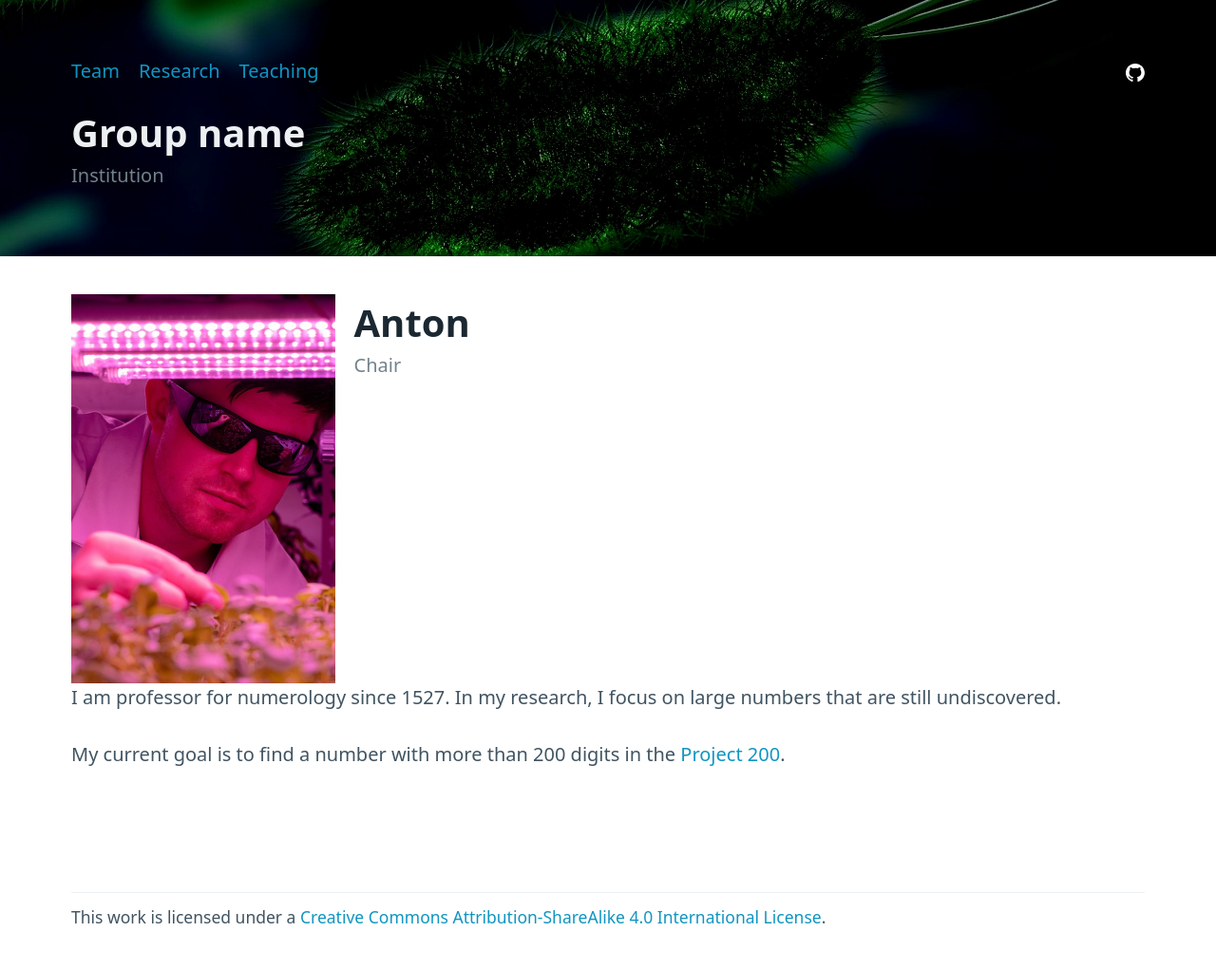
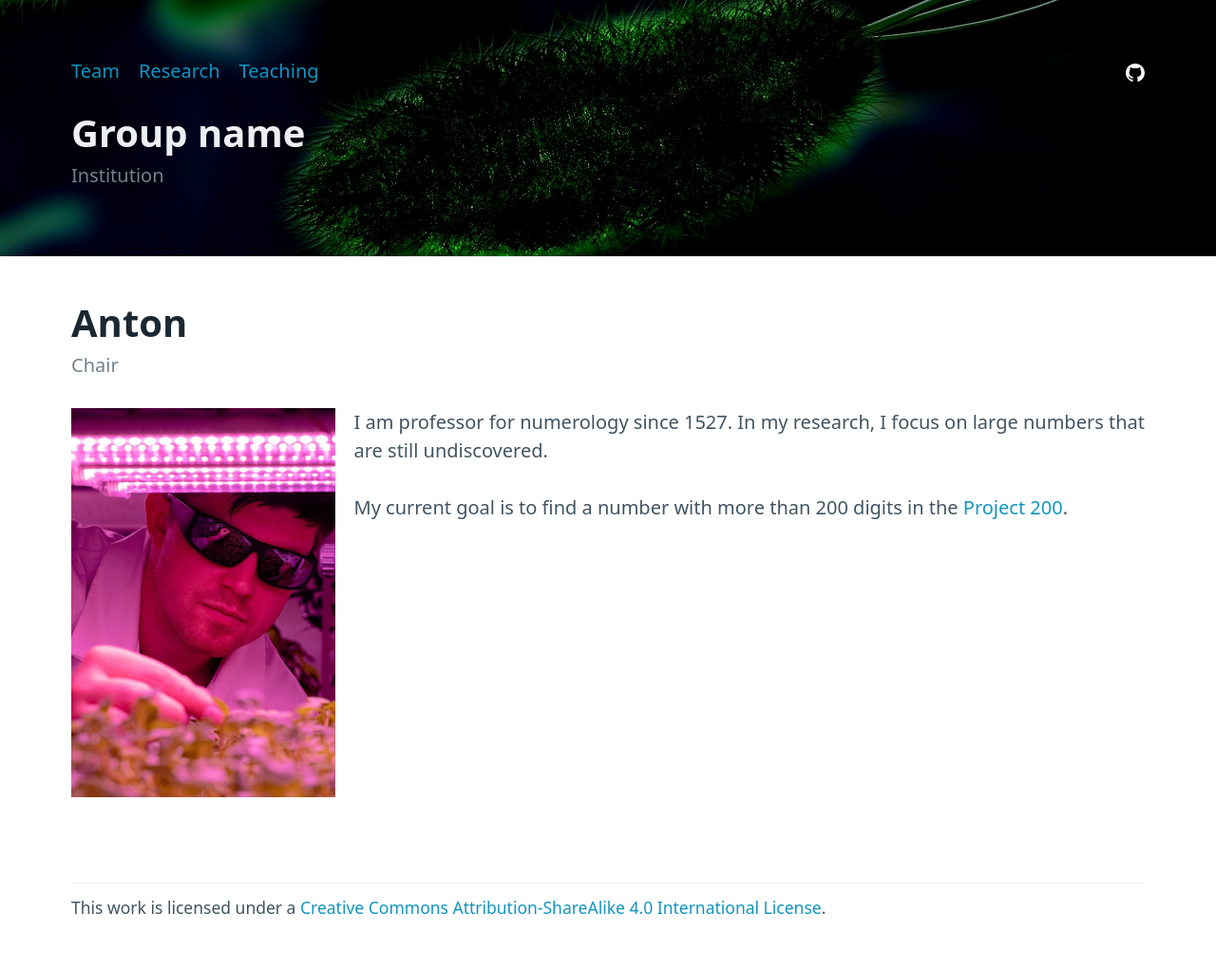
Before and after one commit to andreasKroepelin/ghpages-test, a Jekyll site: the page built from _team/anton.md, in a window 1280 px wide. Shown: the whole page at 95% size. Built offline with Jekyll 4.4.1, drawn with Linux system fonts in a browser that asks for light colours.

Commit message:
Try again

```diff
--- a/_layouts/member.html
+++ b/_layouts/member.html
@@ -3,14 +3,14 @@
 ---
 
 
-<div class="member-about">
-<img src="{{ page.imgpath }}"></img>
 <hgroup>
 <h1>{{ page.name }}</h1>
 <h3>{{ page.role }}</h3>
 </hgroup>
+
+<div class="member-about">
+<img src="{{ page.imgpath }}"></img>
+<section>
+  {{ content }}
+</section>
 </div>
-
-<section>
-{{ content }}
-</section>
--- a/assets/css/style.css
+++ b/assets/css/style.css
@@ -35,10 +35,20 @@
   grid-template-columns: repeat( auto-fit, minmax(15em, 1fr) );
   grid-row-gap: 1em;
   grid-column-gap: 1em;
+  align-items: center;
 }
 
-.member-about {
-  display: grid;
-  grid-template-columns: 1fr 3fr;
-  grid-column-gap: 1em;
+@media only screen and (min-width: 30em) {
+  .member-about {
+    display: grid;
+    grid-template-columns: 1fr 3fr;
+    grid-column-gap: 1em;
+  }
 }
+
+@media only screen and (max-width: 29em) {
+  .member-about {
+    display: flex;
+    flex-direction: column;
+  }
+}
```
